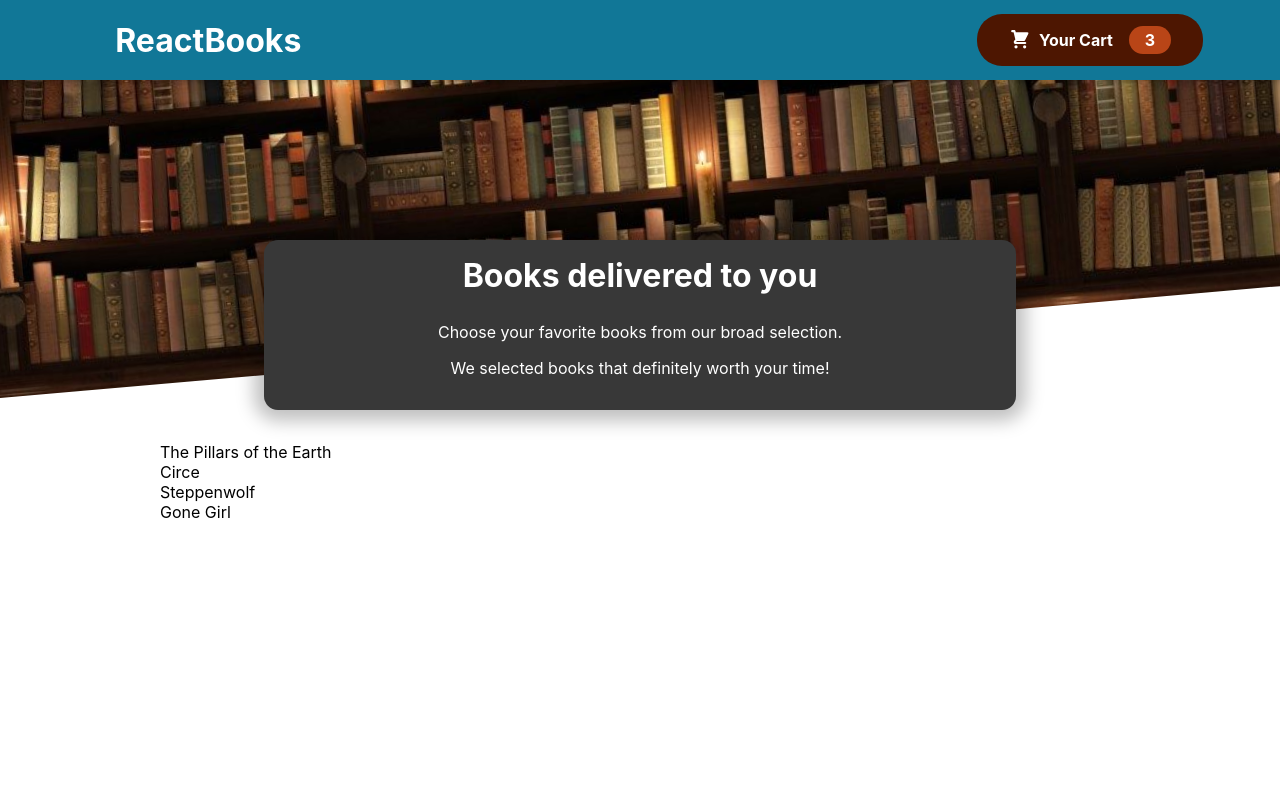
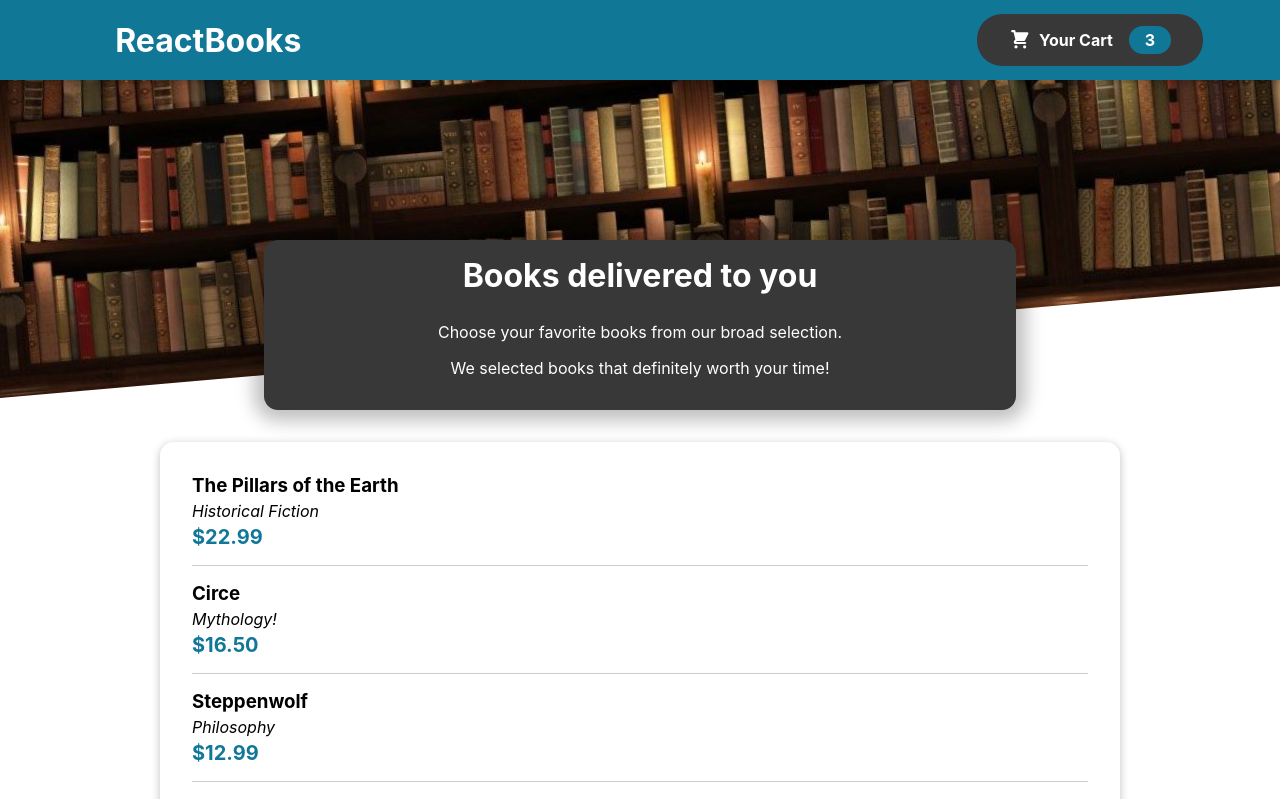
Before and after one commit to alenslyn/bookscart, a React (Create React App) app: page / in a window 1280 px wide. Shown: the top 799 px of the page. Built offline with nearby package versions, Linux system fonts and the light colour scheme.

Commit message:
feat: add booksitem component and style

```diff
--- a/src/components/Header/HeaderCartButton.module.css
+++ b/src/components/Header/HeaderCartButton.module.css
@@ -2,7 +2,7 @@
   cursor: pointer;
   font: inherit;
   border: none;
-  background-color: #4d1601;
+  background-color: #383838;
   color: white;
   padding: 0.75rem 2rem;
   display: flex;
@@ -14,7 +14,7 @@
 
 .button:hover,
 .button:active {
-  background-color: #2c0d00;
+  background-color: #117797;
 }
 
 .icon {
@@ -24,7 +24,7 @@
 }
 
 .badge {
-  background-color: #b94517;
+  background-color: #117797;
   padding: 0.25rem 1rem;
   border-radius: 25px;
   margin-left: 1rem;
@@ -33,7 +33,7 @@
 
 .button:hover .badge,
 .button:active .badge {
-  background-color: #92320c;
+  background-color: #383838;
 }
 
 .bump {
--- a/src/components/books/AvailableBooks.js
+++ b/src/components/books/AvailableBooks.js
@@ -1,4 +1,6 @@
 import classes from "./AvailableBooks.module.css";
+import Card from "./Card";
+import BooksItem from "./BooksItem";
 
 const DUMMY_BOOKS = [
   {
@@ -28,10 +30,19 @@
 ];
 
 const AvailableBooks = () => {
-  const booksList = DUMMY_BOOKS.map((book) => <li>{book.name}</li>);
+  const booksList = DUMMY_BOOKS.map((book) => (
+    <BooksItem
+      key={book.id}
+      name={book.name}
+      description={book.description}
+      price={book.price}
+    />
+  ));
   return (
     <section className={classes.books}>
-      <ul>{booksList}</ul>
+      <Card>
+        <ul>{booksList}</ul>
+      </Card>
     </section>
   );
 };
--- /dev/null
+++ b/src/components/books/BooksItem.js
@@ -0,0 +1,18 @@
+import classes from "./BooksItem.module.css";
+
+const BooksItem = (props) => {
+  const price = `$${props.price.toFixed(2)}`;
+
+  return (
+    <li className={classes.book}>
+      <div>
+        <h3>{props.name}</h3>
+        <div className={classes.description}>{props.description}</div>
+        <div className={classes.price}>{price}</div>
+      </div>
+      <div></div>
+    </li>
+  );
+};
+
+export default BooksItem;
--- /dev/null
+++ b/src/components/books/BooksItem.module.css
@@ -0,0 +1,22 @@
+.book {
+  display: flex;
+  justify-content: space-between;
+  margin: 1rem;
+  padding-bottom: 1rem;
+  border-bottom: 1px solid #ccc;
+}
+
+.book h3 {
+  margin: 0 0 0.25rem 0;
+}
+
+.description {
+  font-style: italic;
+}
+
+.price {
+  margin-top: 0.25rem;
+  font-weight: bold;
+  color: #117797;
+  font-size: 1.25rem;
+}
--- /dev/null
+++ b/src/components/books/Card.js
@@ -0,0 +1,7 @@
+import classes from "./Card.module.css";
+
+const Card = (props) => {
+  return <div className={classes.card}>{props.children}</div>;
+};
+
+export default Card;
--- /dev/null
+++ b/src/components/books/Card.module.css
@@ -0,0 +1,6 @@
+.card {
+  padding: 1rem;
+  box-shadow: 0 2px 8px rgba(0, 0, 0, 0.25);
+  border-radius: 14px;
+  background-color: white;
+}
```
Also changed, not shown: src/components/books/BooksItemForm.js (added).
